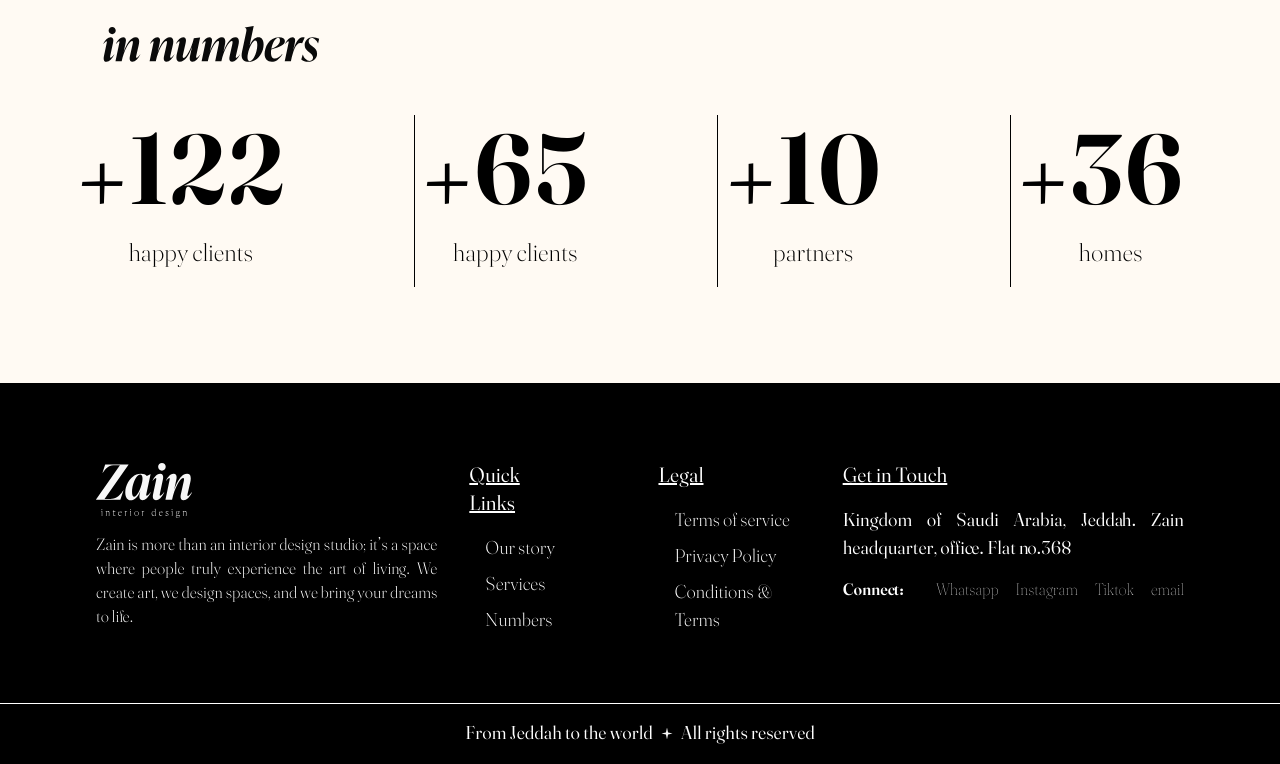
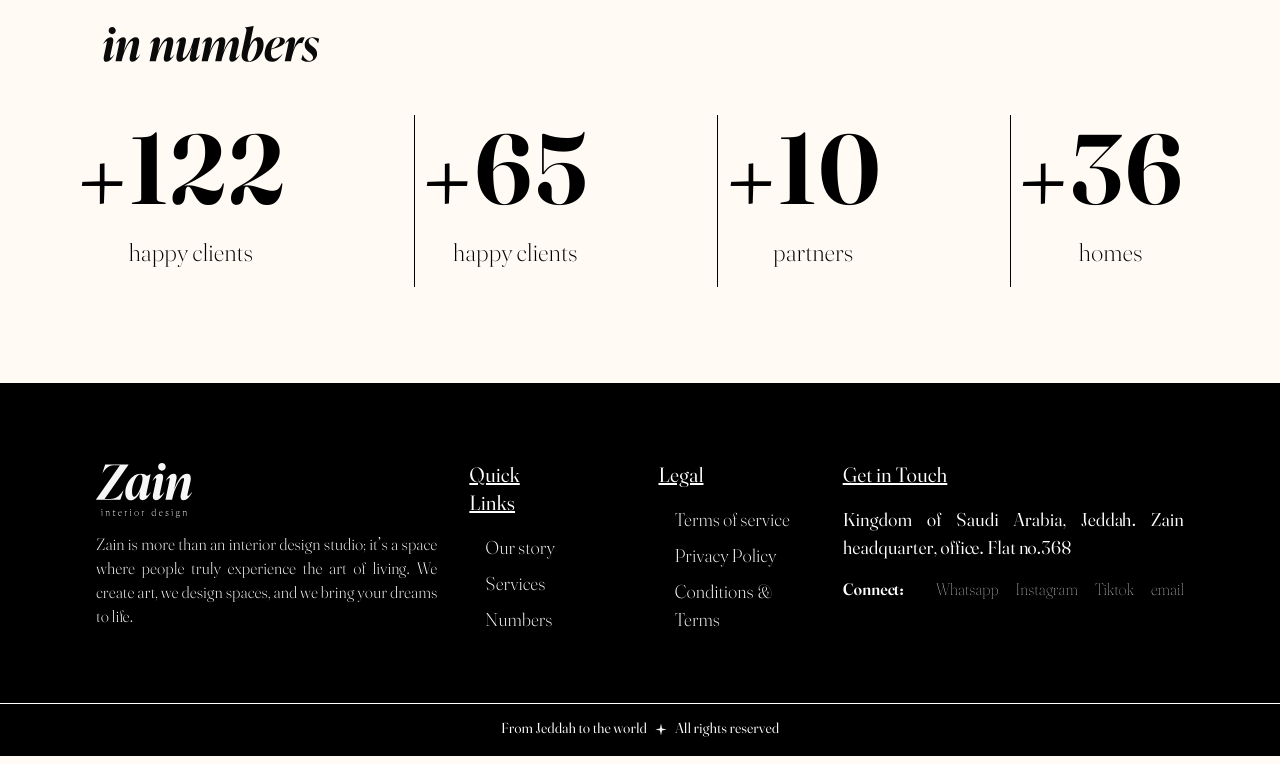
Before and after one commit to amxr21/zain-interior-website, a React (Vite) app in the folder frontend/: page / in a window 1280 px wide. Shown: the part 4605-5369 px from the top of the page. Built offline with nearby package versions, Linux system fonts and the light colour scheme.

Commit message:
fix language layout issues #2

```diff
--- a/frontend/src/components/PostFooter.jsx
+++ b/frontend/src/components/PostFooter.jsx
@@ -11,7 +11,7 @@ const PostFooter = () => {
 
 
     return (
-        <div className="flex gap-x-2 text-xs lg:text-lg w-full py-3 lg:py-4 text-center items-center justify-center border-t-[0.25px] border-grey-500">
+        <div className="flex gap-x-2 text-xs lg:text-sm w-full py-3 lg:py-4 text-center items-center justify-center border-t-[0.25px] border-grey-500">
             <p>{translations[language].footer.fromTo}</p>
             <img src={StarSeperator} alt="" />
             <p>{translations[language].footer.rights}</p>
--- a/frontend/src/sections/Banner.jsx
+++ b/frontend/src/sections/Banner.jsx
@@ -7,7 +7,7 @@ const Banner = ({containerClasses, header, subheader, lang}) => {
                 <img src={BannerImage} alt="" className="absolute inset-0 object-cover w-full h-full" />
             </div>
             <div className={`banner-content ${lang == 'ar' ? 'font-[Doran]' : 'font-[Ivy-Presto-Display] italic'} text-white absolute left-0 top-0 w-full h-full flex flex-col lg:gap-y-6 justify-center px-8 lg:px-24  ${containerClasses}`}>
-                <h2 className="text-2xl lg:text-5xl font-bold text-justify lg:text-left">{header}</h2>
+                <h2 className="text-2xl lg:text-5xl font-bold text-justify ">{header}</h2>
                 <h6 className="text-sm lg:text-xl font-thin">{subheader}</h6>
             </div>
 
```
